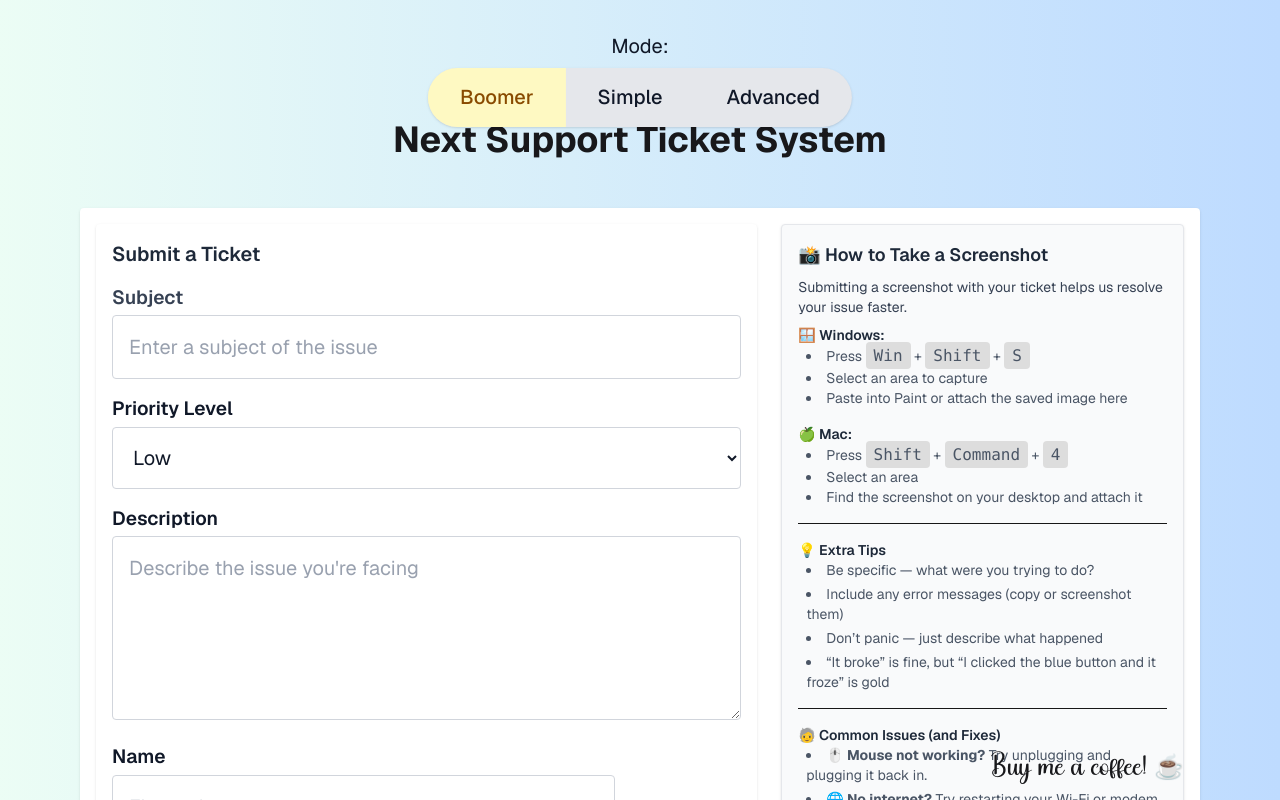
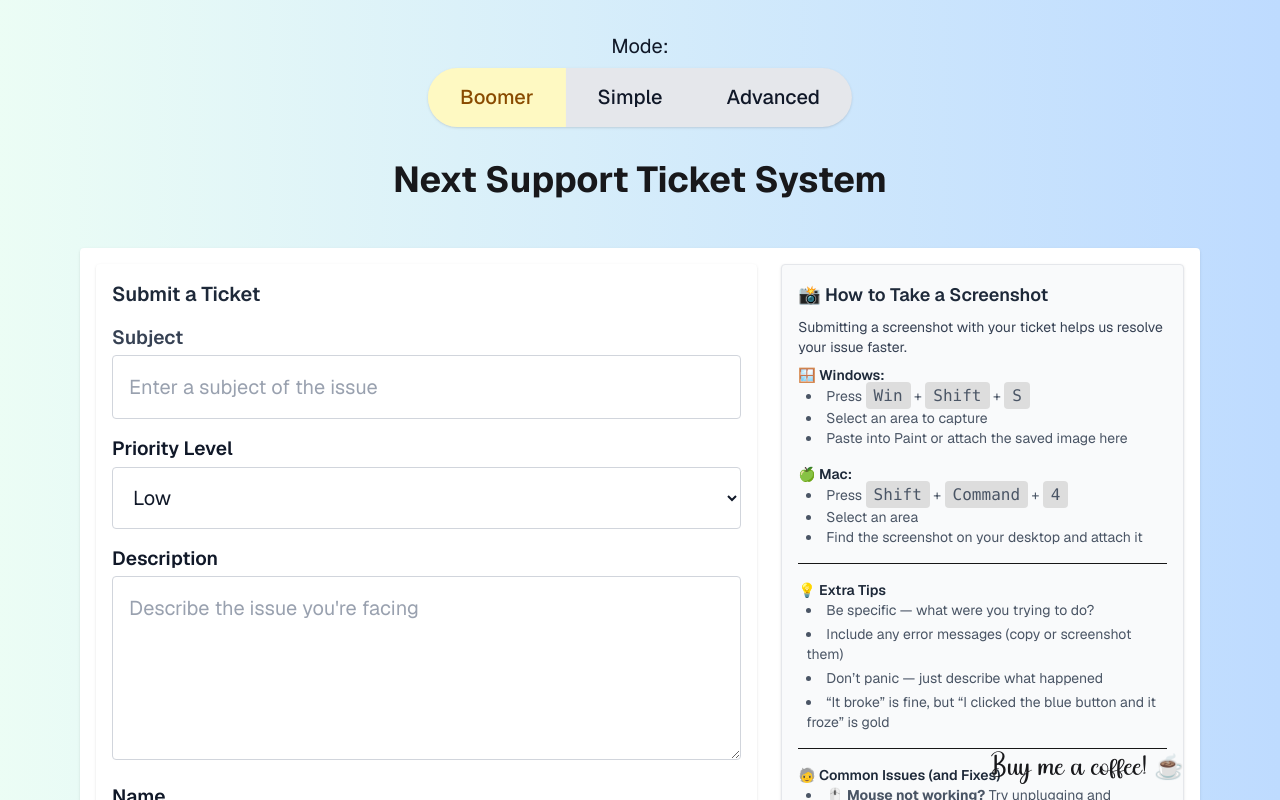
Before and after one commit to adamn1225/personalticketsystem, a Next.js app: page / in a window 1280 px wide. Shown: the top 800 px of the page. Built offline with nearby package versions, Linux system fonts and the light colour scheme.

Commit message:
email, name, num, added

```diff
--- a/app/page.tsx
+++ b/app/page.tsx
@@ -25,7 +25,7 @@ export default function Home() {
       <div className="absolute top-4 right-1/2 transform translate-x-1/2">
         <ModeToggle /> {/* Add the toggle */}
       </div>
-      <main className="flex flex-col justify-center items-center gap-6 md:gap-12 w-full mt-20 md:mt-10 ">
+      <main className={boomerMode ? "flex flex-col justify-center items-center gap-6 md:gap-12 w-full mt-10 md:mt-20 " : "flex flex-col justify-center items-center gap-6 md:gap-12 w-full mt-10 md:mt-0"}>
         <h1 className={`text-xl md:text-4xl ${textColor} font-bold text-center`}>
           Next Support Ticket System
         </h1>
```
